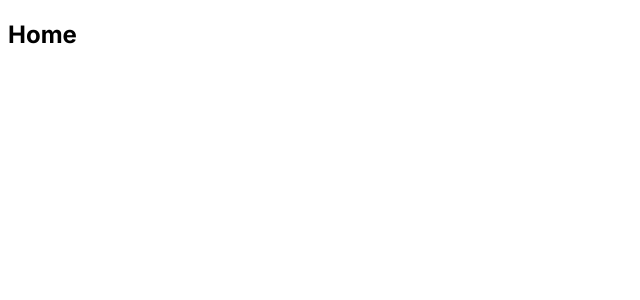
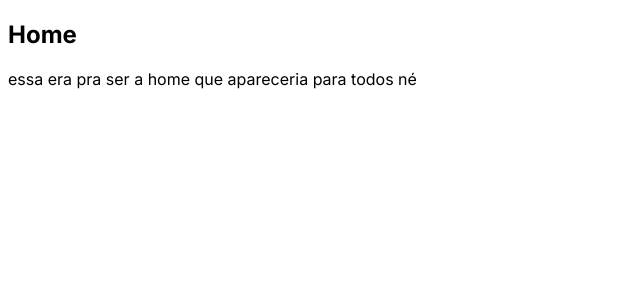
Before and after one commit to jorgeSilva/pubg-platform-test, a Next.js app: page / in a window 1280 px wide. Shown: the top 300 px of the page, without its empty margins (0-640 px from the left). Built offline with nearby package versions, Linux system fonts and the light colour scheme.

Commit message:
fix - tentativa de correção na main

```diff
--- a/src/app/page.tsx
+++ b/src/app/page.tsx
@@ -4,6 +4,7 @@ export default function Home() {
   return (
     <main>
       <h2>Home</h2>
+      <p>essa era pra ser a home que apareceria para todos né</p>
     </main>
   );
 }
```
